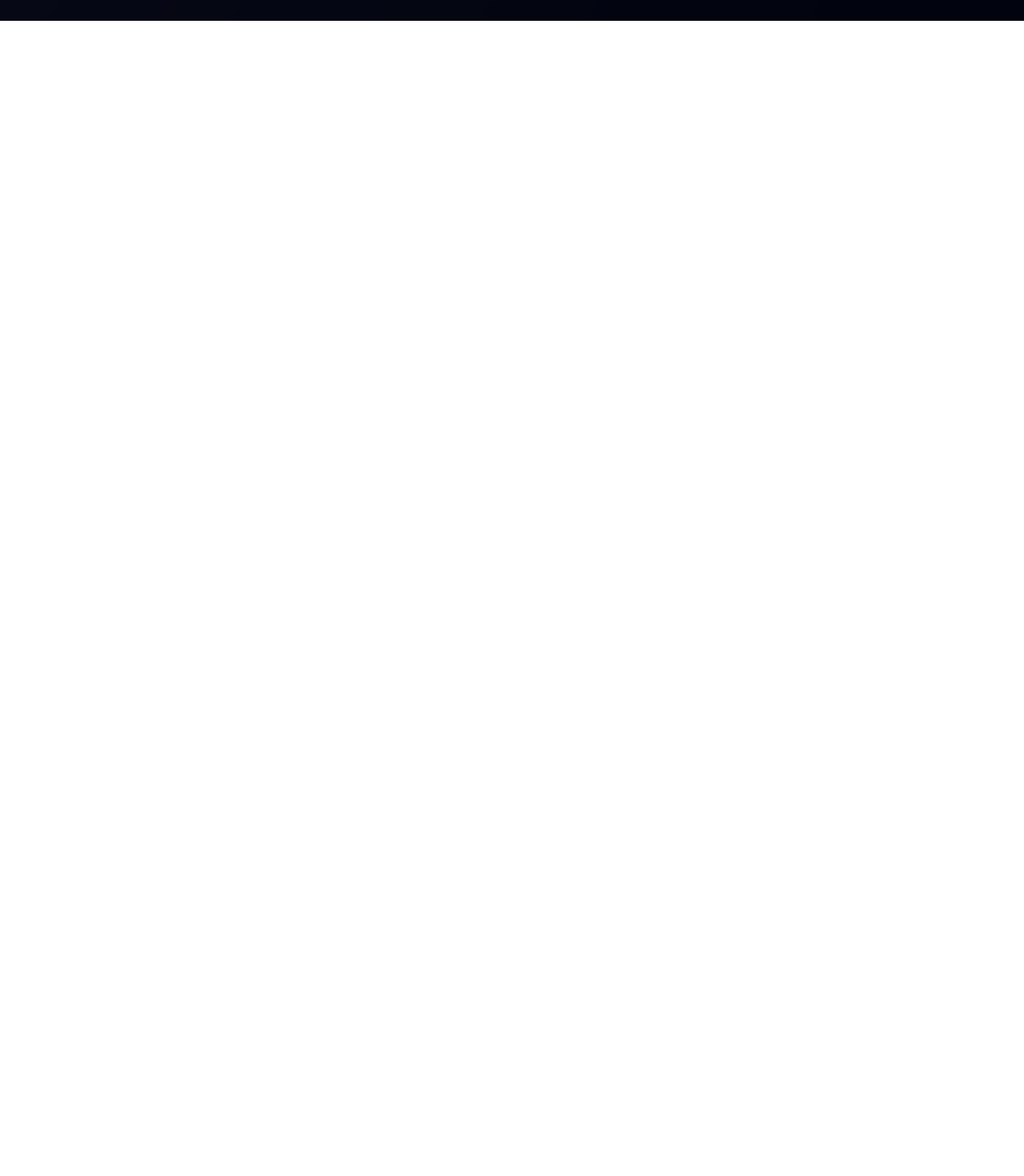
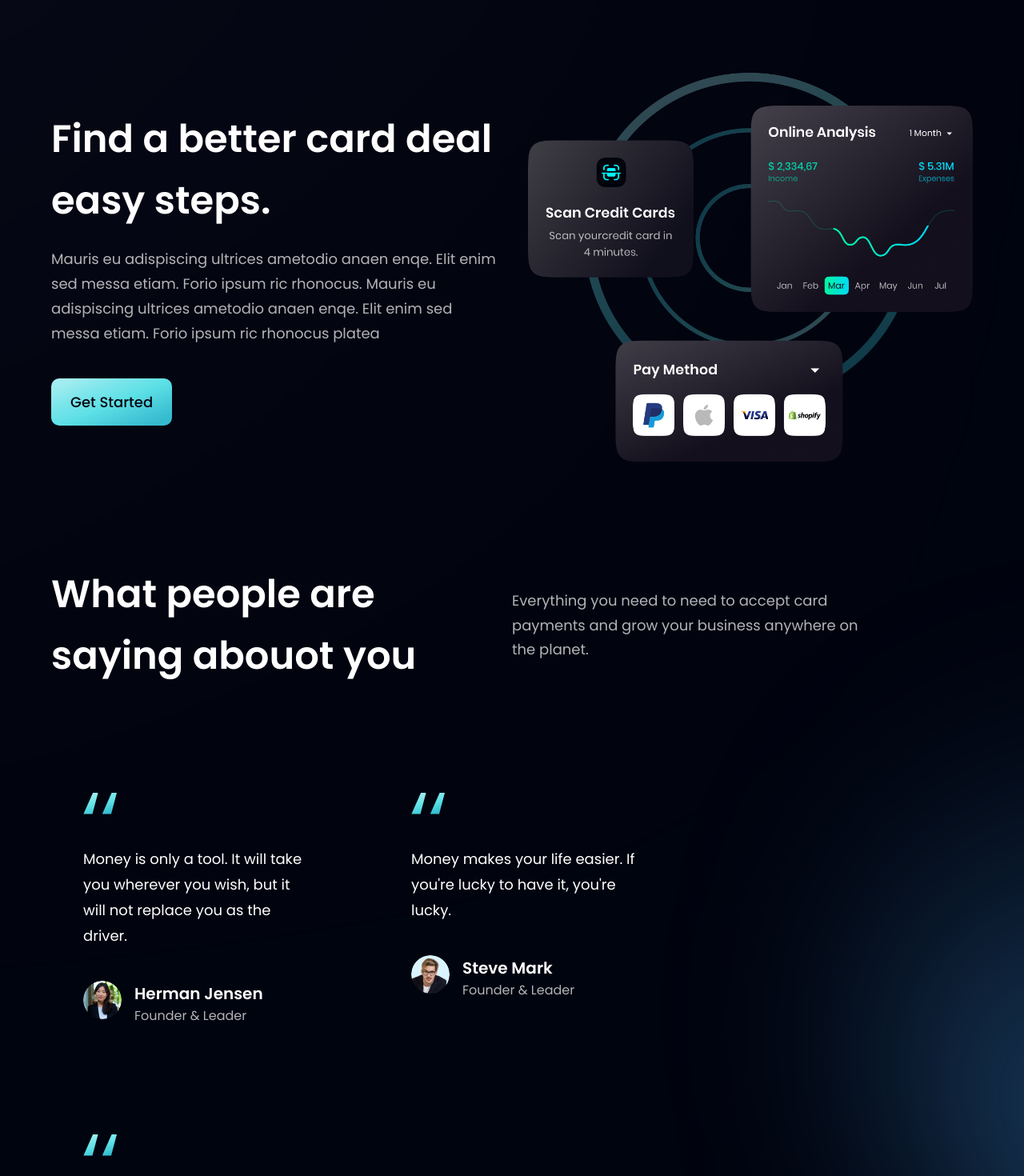
Before and after one commit to Mruveks/ModernUX-website, a React (Vite) app: page / in a window 1280 px wide. Shown: the part 2200-3670 px from the top of the page at 80% size. Before the commit the page ends 2226 px from the top, so only its background shows below. Built offline with nearby package versions, Linux system fonts and the light colour scheme.

Commit message:
testimonials and cardeal update

```diff
--- a/src/components/Button.jsx
+++ b/src/components/Button.jsx
@@ -3,7 +3,7 @@
 const Button = ({ styles }) => {
     return (
         <button type="button"
-        className={`py-4 px-6 bg-blue-gradient font-poppins font-medium text-[18px] text-primary outline-none ${styles}`}>
+        className={`py-4 px-6 bg-blue-gradient font-poppins font-medium text-[18px] text-primary outline-none ${styles} rounded-[10px]`}>
             Get Started
         </button>
     )
--- a/src/components/CardDeal.jsx
+++ b/src/components/CardDeal.jsx
@@ -1,11 +1,24 @@
 import React from 'react'
+import { card } from '../assets'
+import styles, {layout} from '../style'
+import Button from './Button'
 
-const CardDeal = () => {
-    return (
-        <div>
+const CardDeal = () =>(
+    <section className={layout.section}>
+        <div className={layout.sectionInfo}>
+            <h2 className={styles.heading2}>Find a better card deal<br className="sm:block hidden" /> easy steps.</h2>
+            <p className={`${styles.paragraph} max-2-[470px] mt-5`}>
+                Mauris eu adispiscing ultrices ametodio anaen enqe. Elit enim sed messa etiam. Forio ipsum ric rhonocus.
+                Mauris eu adispiscing ultrices ametodio anaen enqe. Elit enim sed messa etiam. Forio ipsum ric rhonocus platea
+            </p>
+            <Button styles="mt-10"/>
+        </div>
 
+        <div className={layout.sectionImg}>
+            <img src={card} alt="card" className="w-[100%] h-[100%]" />
         </div>
-    )
-}
+    </section>
+)
+
 
 export default CardDeal
--- a/src/components/FeedbackCard.jsx
+++ b/src/components/FeedbackCard.jsx
@@ -1,11 +1,21 @@
 import React from 'react'
+import { quotes } from '../assets'
 
-const FeedbackCard = () => {
-    return (
-        <div>
+const FeedbackCard = ({ content, name, title, img}) => (
+    <div className="flex justify-btween flex-col px-10 py-12 rounded-[20px] max-w-[370px] md:mr-10 sm:mr-5 mr-0 my-5 feedback-card">
+        <img src={quotes} alt="quotes" className="w-[42px] h-[27px] object-contain" />
+        <p className="font-poppins font-normal text-[18px] leading-[32px] text-white my-10">
+            {content}
+        </p>
+        <div className="flex flex-row">
+            <img src={img} alt={name} className="w-[48px] h-[48px] rounded-full" />
 
+            <div className="flex flex-col ml-4">
+                <h4 className="font-poppins font-semibold text-[20px] leading-[32px] text-white">{name}</h4>
+                <p className="font-poppins font-normal text-[16px] leading-[24px] text-dimWhite">{title}</p>
+            </div>
         </div>
-    )
-}
+    </div>
+)
 
 export default FeedbackCard
--- a/src/components/Testimonials.jsx
+++ b/src/components/Testimonials.jsx
@@ -1,11 +1,27 @@
 import React from 'react'
+import { feedback } from '../constants'
+import styles from '../style'
+import FeedbackCard from './FeedbackCard'
 
-const Testimonials = () => {
-    return (
-        <div>
+const Testimonials = () => (
 
+    <seciotn id="clients" className={`${styles.paddingY} ${styles.flexCenter} flex-col relative`}>
+
+        <div className="absolute z-[0] w-[60%] h-[60%] -right-[50%] rounded-full blue__gradient" />
+
+        <div className="w-full flex justify-between items-center md:flex-row flex-col sm:mb-16 mb-6 relative z-[1]">
+            <h1 className={styles.heading2}>What people are <br className="sm:block hidden"/>  saying abouot you</h1>
+            <div className="w-full md:mt-0 mt-6">
+                <p className={`${styles.paragraph} text-left max-w-[450px]`}>Everything you need to need to accept card payments and grow your business anywhere on the planet.</p>
+            </div>
         </div>
-    )
-}
+
+        <div className="flex flex-wrap sm:justify-start justify-cete w-full feedback-container relative z-[1]">
+            {feedback.map((card) => (
+                <FeedbackCard key={card.id}{...card} />
+            ))}
+        </div>
+    </seciotn>
+)
 
 export default Testimonials
```
